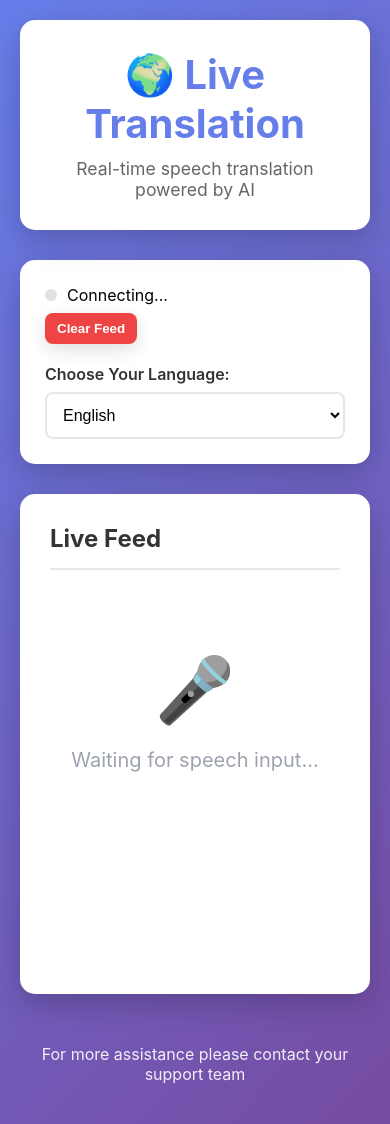
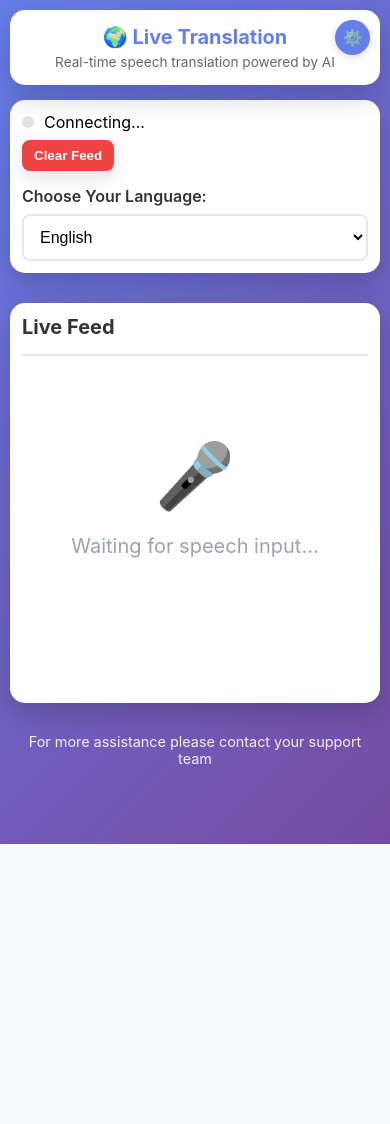
Before and after one commit to stevehaskew/live-translate, a Flask app: page / in a window 390 px wide. After the commit the page ends 844 px from the top, so only its background shows below. Run offline with Flask 3, Linux system fonts and the light colour scheme; some libraries are stand-ins or nearby versions.

Commit message:
Implement condensed mobile UI with collapsible settings
Co-authored-by: stevehaskew <1673945+stevehaskew@users.noreply.github.com>

```diff
--- a/templates/index.html
+++ b/templates/index.html
@@ -43,6 +43,45 @@
         .subtitle {
             color: #666;
             font-size: 1.1rem;
+        }
+
+        /* Settings toggle button */
+        .settings-toggle {
+            position: absolute;
+            top: 15px;
+            right: 15px;
+            background: #667eea;
+            color: white;
+            border: none;
+            padding: 10px;
+            border-radius: 50%;
+            cursor: pointer;
+            width: 40px;
+            height: 40px;
+            display: flex;
+            align-items: center;
+            justify-content: center;
+            font-size: 1.2rem;
+            transition: transform 0.3s ease, background 0.3s ease;
+            box-shadow: 0 2px 8px rgba(0, 0, 0, 0.15);
+        }
+
+        .settings-toggle:hover {
+            background: #5568d3;
+            transform: scale(1.05);
+        }
+
+        .settings-toggle:active {
+            transform: scale(0.95);
+        }
+
+        /* Controls section with collapsible state */
+        .controls-wrapper {
+            margin-bottom: 30px;
+        }
+
+        .controls.collapsed {
+            display: none;
         }
 
         .controls {
@@ -288,6 +327,89 @@
             cursor: pointer;
             font-weight: 700;
         }
+
+        /* Mobile responsive styles */
+        @media (max-width: 768px) {
+            body {
+                padding: 10px;
+            }
+
+            header {
+                padding: 15px;
+                margin-bottom: 15px;
+            }
+
+            h1 {
+                font-size: 1.5rem;
+                margin-bottom: 5px;
+            }
+
+            .subtitle {
+                font-size: 0.9rem;
+            }
+
+            .settings-toggle {
+                top: 10px;
+                right: 10px;
+                width: 35px;
+                height: 35px;
+                font-size: 1rem;
+            }
+
+            .controls {
+                padding: 15px;
+                margin-bottom: 15px;
+                gap: 15px;
+            }
+
+            .translation-feed {
+                padding: 15px;
+                min-height: 400px;
+                max-height: 500px;
+            }
+
+            .feed-header h2 {
+                font-size: 1.25rem;
+            }
+
+            .message {
+                padding: 15px;
+                margin-bottom: 10px;
+            }
+
+            .message-text {
+                font-size: 1rem;
+            }
+
+            footer {
+                margin-top: 15px;
+                padding: 15px;
+                font-size: 0.9rem;
+            }
+
+            .warning-banner {
+                padding: 12px;
+                font-size: 0.9rem;
+            }
+        }
+
+        @media (max-width: 480px) {
+            h1 {
+                font-size: 1.25rem;
+            }
+
+            .subtitle {
+                font-size: 0.85rem;
+            }
+
+            .controls {
+                padding: 12px;
+            }
+
+            .translation-feed {
+                padding: 12px;
+            }
+        }
     </style>
 </head>
 <body>
@@ -298,6 +420,7 @@
             {% endif %}
             <h1>{{ page_title|safe }}</h1>
             <p class="subtitle">Real-time speech translation powered by AI</p>
+            <button id="settingsToggle" class="settings-toggle" title="Toggle Settings" aria-label="Toggle Settings">⚙️</button>
         </header>
 
         {% if not aws_available %}
@@ -308,7 +431,8 @@
         </div>
         {% endif %}
 
-        <div class="controls">
+        <div class="controls-wrapper">
+            <div class="controls" id="controlsPanel">
             <div class="status">
                 <div class="status-row">
                     <div class="status-indicator" id="statusIndicator"></div>
@@ -338,6 +462,7 @@
                 </select>
             </div>
         </div>
+        </div>
 
         <div class="translation-feed">
             <div class="feed-header">
@@ -361,17 +486,57 @@
     </div>
 
     <script>
-        // Initialize Socket.IO connection
-        const socket = io();
-
         // DOM elements
         const statusIndicator = document.getElementById('statusIndicator');
         const statusText = document.getElementById('statusText');
         const languageSelect = document.getElementById('languageSelect');
         const messageContainer = document.getElementById('messageContainer');
+        const settingsToggle = document.getElementById('settingsToggle');
+        const controlsPanel = document.getElementById('controlsPanel');
 
         let awsAvailable = {{ 'true' if aws_available else 'false' }};
         let messageCount = 0;
+        let socket;
+
+        // Settings panel collapse/expand functionality
+        const SETTINGS_STORAGE_KEY = 'liveTranslateSettingsCollapsed';
+
+        // Check if user has visited before
+        function hasVisitedBefore() {
+            return localStorage.getItem(SETTINGS_STORAGE_KEY) !== null;
+        }
+
+        // Load settings panel state
+        function loadSettingsState() {
+            const isCollapsed = localStorage.getItem(SETTINGS_STORAGE_KEY) === 'true';
+
+            // On first visit, show settings expanded
+            // On subsequent visits, restore saved state
+            if (hasVisitedBefore() && isCollapsed) {
+                controlsPanel.classList.add('collapsed');
+            }
+        }
+
+        // Toggle settings panel
+        function toggleSettings() {
+            const isCollapsed = controlsPanel.classList.toggle('collapsed');
+            localStorage.setItem(SETTINGS_STORAGE_KEY, isCollapsed.toString());
+        }
+
+        // Initialize settings toggle button
+        if (settingsToggle) {
+            settingsToggle.addEventListener('click', toggleSettings);
+        }
+
+        // Load initial state
+        loadSettingsState();
+
+        // Initialize Socket.IO connection
+        try {
+            socket = io();
+        } catch (error) {
+            console.error('Failed to initialize Socket.IO:', error);
+        }
 
         // Helper to reset the live feed to the empty state
         function setEmptyState() {
@@ -445,6 +610,7 @@
         }
 
         // Connection status handlers
+        if (socket) {
             socket.on('connect', () => {
                 console.log('Connected to server');
                 statusIndicator.classList.add('connected');
@@ -469,14 +635,18 @@
                 awsAvailable = data.aws_available;
                 console.log('AWS Translate available:', awsAvailable);
             });
+        }
 
         // Language selection handler
         languageSelect.addEventListener('change', (event) => {
             const selectedLanguage = event.target.value;
             console.log('Language changed to:', selectedLanguage);
+            if (socket) {
                 socket.emit('set_language', { language: selectedLanguage });
+            }
         });
 
+        if (socket) {
             socket.on('language_set', (data) => {
                 console.log('Language preference confirmed:', data.language);
             });
@@ -527,13 +697,16 @@
             socket.on('error', (error) => {
                 console.error('Socket error:', error);
             });
+        }
 
         // Handle page visibility to reconnect if needed
+        if (socket) {
             document.addEventListener('visibilitychange', () => {
                 if (document.visibilityState === 'visible' && !socket.connected) {
                     socket.connect();
                 }
             });
+        }
 
         console.log('Live Translation client initialized');
     </script>
```
Lines whose indentation alone changed are shown as unchanged.
